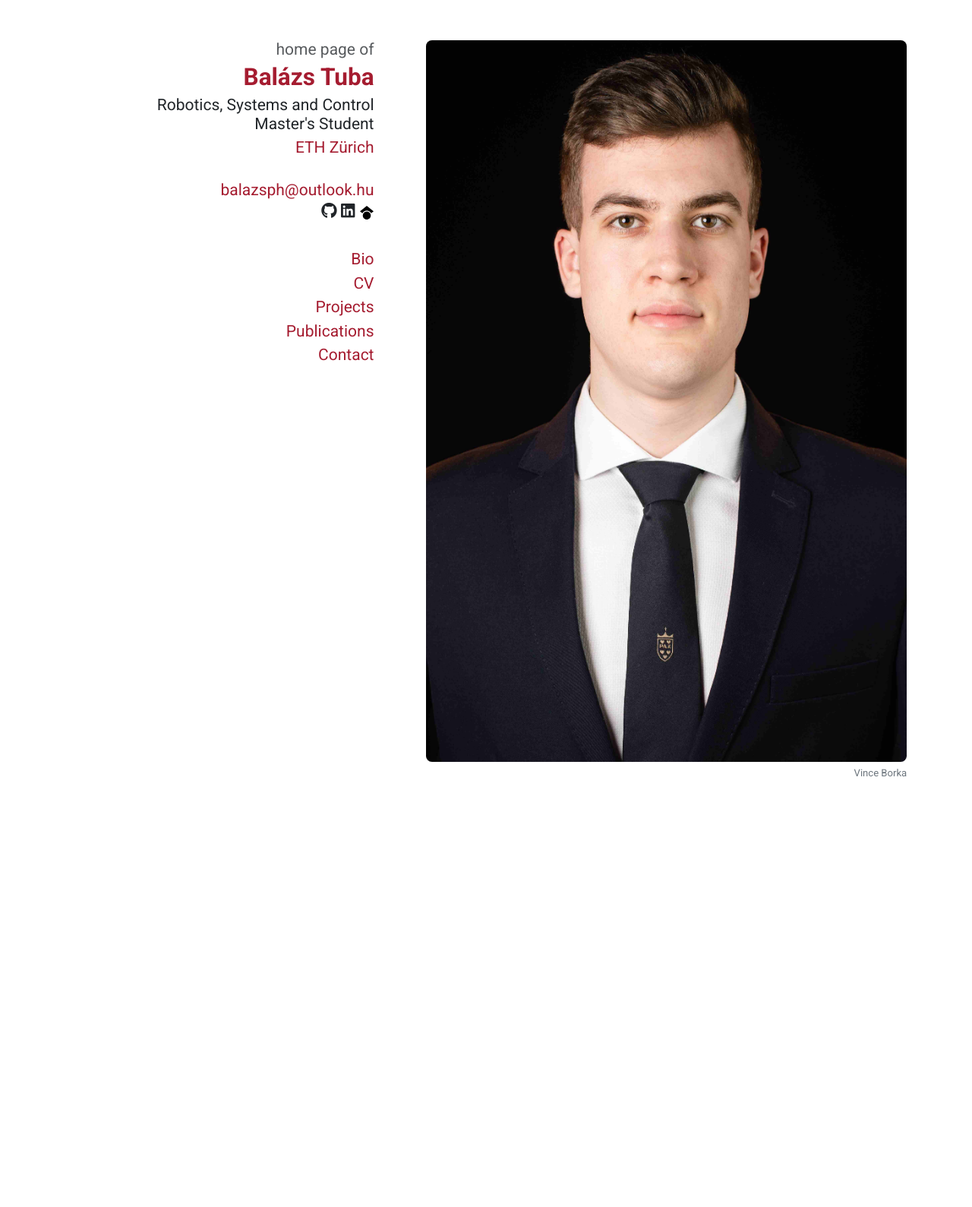
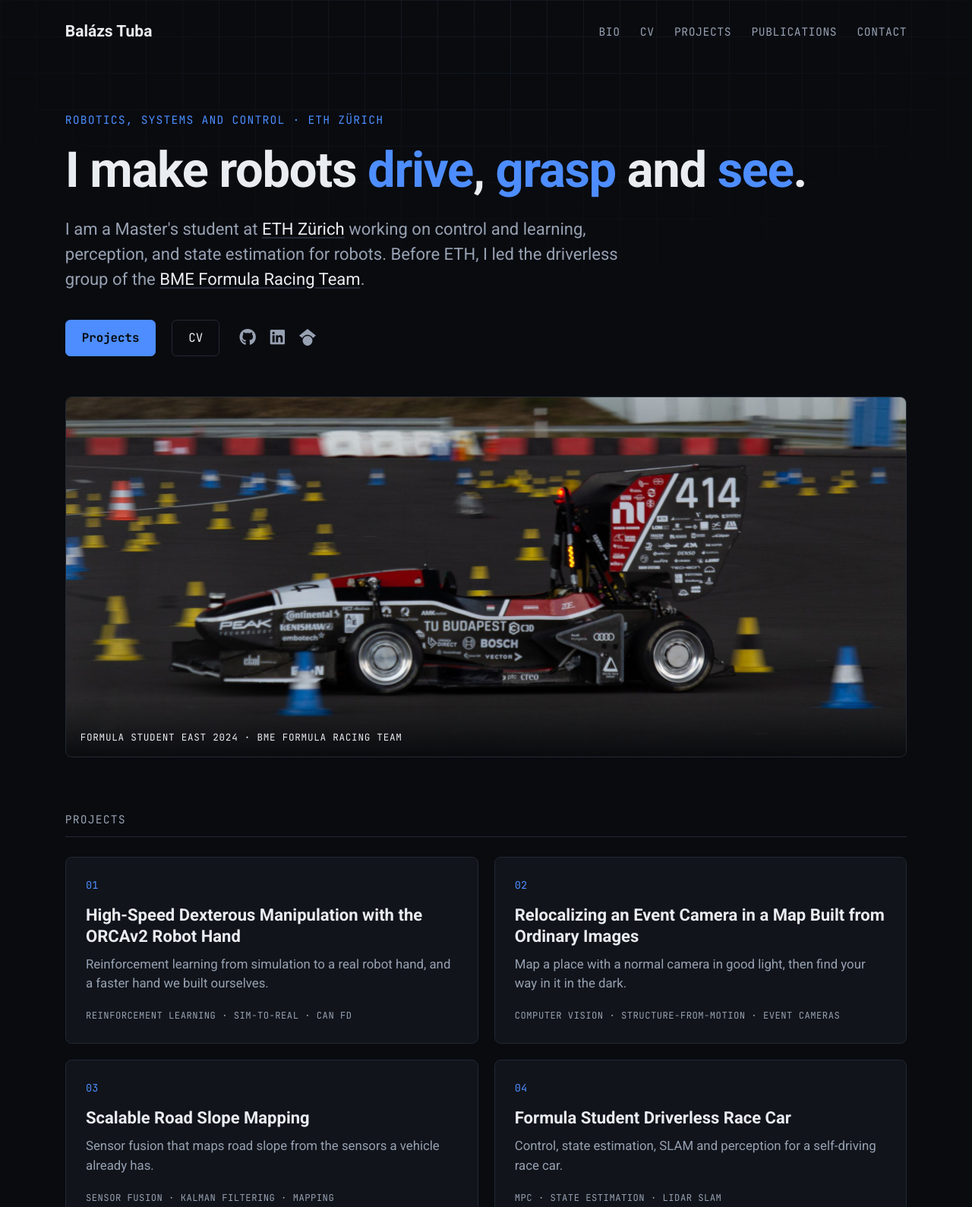
Before and after one commit to BalazsPh21/balazsph21.github.io, a plain HTML site: page index.html in a window 1280 px wide. Shown: the top 1589 px of the page at 76% size. Before the commit the page ends 1101 px from the top, so only its background shows below. Drawn offline with Linux system fonts and the light colour scheme.

Commit message:
Vibe coded the landing page

```diff
--- /dev/null
+++ b/assets/home.css
@@ -0,0 +1,319 @@
+:root {
+    --home-bg: #090b0f;
+    --home-panel: #11141a;
+    --home-line: #232936;
+    --home-text: #e9ecf1;
+    --home-muted: #97a1b2;
+    --home-accent: #4d8dff;
+    --home-mono: "JetBrains Mono", ui-monospace, SFMono-Regular, Menlo, Consolas, monospace;
+}
+
+body.home {
+    --bs-link-color: var(--home-accent);
+    --bs-link-hover-color: var(--home-accent);
+    background: var(--home-bg);
+    color: var(--home-text);
+    padding: 0;
+}
+
+/* Faint engineering grid that fades out down the page */
+body.home::before {
+    background-image:
+        linear-gradient(var(--home-line) 1px, transparent 1px),
+        linear-gradient(90deg, var(--home-line) 1px, transparent 1px);
+    background-size: 48px 48px;
+    content: "";
+    inset: 0;
+    -webkit-mask-image: radial-gradient(ellipse 90% 70% at 50% 0%, #000 0%, transparent 75%);
+    mask-image: radial-gradient(ellipse 90% 70% at 50% 0%, #000 0%, transparent 75%);
+    opacity: .5;
+    pointer-events: none;
+    position: fixed;
+    z-index: 0;
+}
+
+.home .container {
+    position: relative;
+    z-index: 1;
+}
+
+/* Top bar */
+.home-bar {
+    align-items: center;
+    display: flex;
+    flex-wrap: wrap;
+    gap: .5rem 1.5rem;
+    justify-content: space-between;
+    padding: 1.25rem 0;
+}
+
+.home-bar .brand {
+    color: var(--home-text);
+    font-weight: bold;
+}
+
+.home-bar nav {
+    display: flex;
+    flex-wrap: wrap;
+    gap: .25rem 1.25rem;
+}
+
+.home-bar nav a {
+    color: var(--home-muted);
+    font-family: var(--home-mono);
+    font-size: .7rem;
+    letter-spacing: .04em;
+    text-transform: uppercase;
+}
+
+.home-bar nav a:hover {
+    color: var(--home-text);
+    text-decoration: none;
+}
+
+/* Hero */
+.hero {
+    padding: 3rem 0 2.5rem;
+}
+
+.kicker {
+    color: var(--home-accent);
+    font-family: var(--home-mono);
+    font-size: .7rem;
+    letter-spacing: .08em;
+    margin-bottom: 1rem;
+    text-transform: uppercase;
+}
+
+.hero h1 {
+    font-size: clamp(1.9rem, 5.4vw, 3.1rem);
+    font-weight: bold;
+    letter-spacing: -.02em;
+    line-height: 1.05;
+    margin-bottom: 1.25rem;
+}
+
+.hero h1 em {
+    color: var(--home-accent);
+    font-style: normal;
+}
+
+.hero .lead {
+    color: var(--home-muted);
+    font-size: 1.05rem;
+    font-weight: 400;
+    max-width: 34em;
+}
+
+.hero .lead a {
+    color: var(--home-text);
+    text-decoration: underline;
+    text-decoration-color: var(--home-line);
+    text-underline-offset: 3px;
+}
+
+.hero-actions {
+    align-items: center;
+    display: flex;
+    flex-wrap: wrap;
+    gap: .75rem 1rem;
+    margin-top: 1.75rem;
+}
+
+.btn-home {
+    border: 1px solid var(--home-line);
+    border-radius: .3rem;
+    color: var(--home-text);
+    display: inline-block;
+    font-family: var(--home-mono);
+    font-size: .75rem;
+    padding: .55rem 1rem;
+}
+
+.btn-home:hover {
+    border-color: var(--home-accent);
+    color: var(--home-text);
+    text-decoration: none;
+}
+
+.btn-home.primary {
+    background: var(--home-accent);
+    border-color: var(--home-accent);
+    color: #05070a;
+    font-weight: bold;
+}
+
+.hero-icons {
+    display: flex;
+    gap: .9rem;
+    margin-left: .25rem;
+}
+
+.hero-icons a {
+    color: var(--home-muted);
+    font-size: 1.05rem;
+}
+
+.hero-icons a:hover {
+    color: var(--home-text);
+}
+
+.hero-icons svg {
+    fill: currentColor;
+    height: 1em;
+    vertical-align: -.125em;
+    width: 1em;
+}
+
+/* Photo banner */
+.banner {
+    aspect-ratio: 21 / 9;
+    border: 1px solid var(--home-line);
+    border-radius: .4rem;
+    margin: 0 0 3.5rem;
+    overflow: hidden;
+    position: relative;
+}
+
+.banner img {
+    display: block;
+    height: 100%;
+    object-fit: cover;
+    object-position: 50% 62%;
+    width: 100%;
+}
+
+.banner figcaption {
+    background: linear-gradient(transparent, rgba(5, 7, 10, .85));
+    bottom: 0;
+    color: var(--home-text);
+    font-family: var(--home-mono);
+    font-size: .6rem;
+    left: 0;
+    letter-spacing: .06em;
+    padding: 2rem .9rem .7rem;
+    position: absolute;
+    right: 0;
+    text-transform: uppercase;
+}
+
+/* Project cards */
+.section-label {
+    border-bottom: 1px solid var(--home-line);
+    color: var(--home-muted);
+    font-family: var(--home-mono);
+    font-size: .7rem;
+    letter-spacing: .08em;
+    margin-bottom: 1.25rem;
+    padding-bottom: .6rem;
+    text-transform: uppercase;
+}
+
+.cards {
+    display: grid;
+    gap: 1rem;
+    grid-template-columns: repeat(2, minmax(0, 1fr));
+    margin-bottom: 3.5rem;
+}
+
+.card-home {
+    background: var(--home-panel);
+    border: 1px solid var(--home-line);
+    border-radius: .4rem;
+    color: var(--home-text);
+    display: flex;
+    flex-direction: column;
+    padding: 1.25rem;
+    transition: border-color .15s, transform .15s;
+}
+
+.card-home:hover {
+    border-color: var(--home-accent);
+    color: var(--home-text);
+    text-decoration: none;
+    transform: translateY(-2px);
+}
+
+.card-home .num {
+    color: var(--home-accent);
+    font-family: var(--home-mono);
+    font-size: .65rem;
+    margin-bottom: .75rem;
+}
+
+.card-home h2 {
+    font-size: 1.05rem;
+    font-weight: bold;
+    line-height: 1.25;
+    margin-bottom: .5rem;
+}
+
+.card-home p {
+    color: var(--home-muted);
+    font-size: .8rem;
+    margin-bottom: 1rem;
+}
+
+.card-home .tags {
+    color: var(--home-muted);
+    font-family: var(--home-mono);
+    font-size: .58rem;
+    letter-spacing: .04em;
+    margin-top: auto;
+    text-transform: uppercase;
+}
+
+/* Optional thumbnail: <img class="thumb" ...> as the first child of a card */
+.card-home .thumb {
+    aspect-ratio: 16 / 9;
+    border-radius: .25rem;
+    margin-bottom: 1rem;
+    object-fit: cover;
+    width: 100%;
+}
+
+/* Footer */
+.home-foot {
+    border-top: 1px solid var(--home-line);
+    color: var(--home-muted);
+    display: flex;
+    flex-wrap: wrap;
+    font-family: var(--home-mono);
+    font-size: .65rem;
+    gap: .5rem 1.5rem;
+    justify-content: space-between;
+    padding: 1.25rem 0 2rem;
+}
+
+.home-foot a {
+    color: var(--home-muted);
+}
+
+.home-foot a:hover {
+    color: var(--home-text);
+}
+
+@media (max-width: 767.98px) {
+    .hero {
+        padding: 1.5rem 0 2rem;
+    }
+
+    .banner {
+        aspect-ratio: 16 / 10;
+        margin-bottom: 2.5rem;
+    }
+
+    .cards {
+        grid-template-columns: minmax(0, 1fr);
+    }
+}
+
+@media (prefers-reduced-motion: reduce) {
+    .card-home {
+        transition: none;
+    }
+
+    .card-home:hover {
+        transform: none;
+    }
+}
--- a/assets/styles.scss
+++ b/assets/styles.scss
@@ -6,8 +6,8 @@ $container-max-widths: (
   xl: 1140px
 );
 
-// Crimson
-$link-color: #a51c30;
+// Electric blue
+$link-color: #0b5cff;
 $link-hover-color: $link-color;
 
 @import "bootstrap/scss/bootstrap";
--- a/index.html
+++ b/index.html
@@ -8,17 +8,17 @@
         <meta name="viewport" content="initial-scale=1, width=device-width">
         <meta name="description" content="Balázs Tuba is an MSc student in Robotics, Systems and Control at ETH Zürich.">
         <meta property="og:description" content="Balázs Tuba is an MSc student in Robotics, Systems and Control at ETH Zürich.">
-        <meta property="og:image" content="/tuba.jpg">
+        <meta property="og:image" content="/assets/media/formula-student-car.jpg">
         <meta property="og:title" content="Balázs Tuba">
 
         <link href="/icon.png" rel="icon">
 
-        <!-- https://fonts.google.com/specimen/Roboto -->
-        <link href="https://fonts.googleapis.com/css?family=Roboto:400,400italic,700&display=swap" rel="stylesheet">
+        <!-- https://fonts.google.com/specimen/Roboto, https://fonts.google.com/specimen/JetBrains+Mono -->
+        <link href="https://fonts.googleapis.com/css?family=Roboto:400,400italic,700|JetBrains+Mono:400,700&display=swap" rel="stylesheet">
 
         <!-- https://getbootstrap.com/ -->
         <link href="/assets/styles.css" rel="stylesheet">
-        <script src="/assets/bootstrap.bundle.min.js"></script>
+        <link href="/assets/home.css" rel="stylesheet">
 
         <!-- https://fontawesome.com/icons -->
         <link crossorigin="anonymous" href="https://use.fontawesome.com/releases/v5.15.4/css/all.css" integrity="sha384-DyZ88mC6Up2uqS4h/KRgHuoeGwBcD4Ng9SiP4dIRy0EXTlnuz47vAwmeGwVChigm" rel="stylesheet">
@@ -27,67 +27,84 @@
 
     </head>
 
-    <body>
+    <body class="home">
 
         <div class="container">
 
-            <div class="row">
-                <aside class="col-md-5">
-                    <h2 class="mb-1">
-                        <a class="text-muted" href="/">home page</a>
-                        <span class="text-muted">of</span>
-                    </h2>
-                    <h1 class="mb-1"><a href="/">Balázs Tuba</a></h1>
-                    <h2 class="mb-1 ps-md-5">Robotics, Systems and Control Master's Student</h2>
-                    <h3 class="mb-4"><a href="https://ethz.ch/en.html">ETH Zürich</a></h3>
-                    <h3 class="mb-0"><a href="mailto:balazsph@outlook.hu">balazsph@outlook.hu</a></h3>
-                    <p class="mb-2">
-                        <a aria-label="GitHub" class="text-dark" href="https://github.com/BalazsPh21"><i class="fab fa-github"></i></a>
-                        <a aria-label="LinkedIn" class="text-dark" href="https://www.linkedin.com/in/balazstuba/"><i class="fab fa-linkedin"></i></a>
-                        <a aria-label="Google Scholar" class="text-dark" href="https://scholar.google.hu/citations?user=1i9Al_cAAAAJ&hl"><svg xmlns="http://www.w3.org/2000/svg" viewBox="0 0 512 512" style="width: 20px; height: 18px;"><!--!Font Awesome Free 6.7.2 by @fontawesome - https://fontawesome.com License - https://fontawesome.com/license/free Copyright 2025 Fonticons, Inc.--><path d="M390.9 298.5c0 0 0 .1 .1 .1c9.2 19.4 14.4 41.1 14.4 64C405.3 445.1 338.5 512 256 512s-149.3-66.9-149.3-149.3c0-22.9 5.2-44.6 14.4-64h0c1.7-3.6 3.6-7.2 5.6-10.7c4.4-7.6 9.4-14.7 15-21.3c27.4-32.6 68.5-53.3 114.4-53.3c33.6 0 64.6 11.1 89.6 29.9c9.1 6.9 17.4 14.7 24.8 23.5c5.6 6.6 10.6 13.8 15 21.3c2 3.4 3.8 7 5.5 10.5zm26.4-18.8c-30.1-58.4-91-98.4-161.3-98.4s-131.2 40-161.3 98.4L0 202.7 256 0 512 202.7l-94.7 77.1z"/></svg></a>
-                    </p>
-                    <nav class="d-block mb-4 p-0 navbar navbar-expand-md navbar-light">
-                        <button aria-controls="navbar" aria-expanded="false" aria-label="Toggle navigation" class="collapsed mt-3 navbar-toggler" data-bs-target="#navbar" data-bs-toggle="collapse" type="button">
-                            <i class="fas fa-bars"></i>
-                        </button>
-                        <div class="collapse navbar-collapse" id="navbar">
-                            <ul class="flex-column ms-md-auto mt-3 nav">
+            <header class="home-bar">
+                <a class="brand" href="/">Balázs Tuba</a>
+                <nav aria-label="Main">
+                    <a href="/bio/">Bio</a>
+                    <a href="/cv/">CV</a>
+                    <a href="/projects/">Projects</a>
+                    <a href="/publications/">Publications</a>
+                    <a href="/contact/">Contact</a>
+                </nav>
+            </header>
 
-                                <li class="nav-item">
-                                    <a class="d-inline-block nav-link p-0" href="/bio/">Bio</a>
-                                </li>
+            <main>
 
-                                <li class="nav-item">
-                                    <a class="d-inline-block nav-link p-0" href="/cv/">CV</a>
-                                </li>
+                <section class="hero">
+                    <p class="kicker">Robotics, Systems and Control &middot; ETH Zürich</p>
+                    <h1>I make robots <em>drive</em>, <em>grasp</em> and <em>see</em>.</h1>
+                    <p class="lead">I am a Master's student at <a href="https://ethz.ch/en.html">ETH Zürich</a> working on control and learning, perception, and state estimation for robots. Before ETH, I led the driverless group of the <a href="https://frtbme.hu/">BME Formula Racing Team</a>.</p>
+                    <div class="hero-actions">
+                        <a class="btn-home primary" href="/projects/">Projects</a>
+                        <a class="btn-home" href="/cv/">CV</a>
+                        <span class="hero-icons">
+                            <a aria-label="GitHub" href="https://github.com/BalazsPh21"><i class="fab fa-github"></i></a>
+                            <a aria-label="LinkedIn" href="https://www.linkedin.com/in/balazstuba/"><i class="fab fa-linkedin"></i></a>
+                            <a aria-label="Google Scholar" href="https://scholar.google.hu/citations?user=1i9Al_cAAAAJ&hl"><svg xmlns="http://www.w3.org/2000/svg" viewBox="0 0 512 512" aria-hidden="true"><!--!Font Awesome Free 6.7.2 by @fontawesome - https://fontawesome.com License - https://fontawesome.com/license/free Copyright 2025 Fonticons, Inc.--><path d="M390.9 298.5c0 0 0 .1 .1 .1c9.2 19.4 14.4 41.1 14.4 64C405.3 445.1 338.5 512 256 512s-149.3-66.9-149.3-149.3c0-22.9 5.2-44.6 14.4-64h0c1.7-3.6 3.6-7.2 5.6-10.7c4.4-7.6 9.4-14.7 15-21.3c27.4-32.6 68.5-53.3 114.4-53.3c33.6 0 64.6 11.1 89.6 29.9c9.1 6.9 17.4 14.7 24.8 23.5c5.6 6.6 10.6 13.8 15 21.3c2 3.4 3.8 7 5.5 10.5zm26.4-18.8c-30.1-58.4-91-98.4-161.3-98.4s-131.2 40-161.3 98.4L0 202.7 256 0 512 202.7l-94.7 77.1z"/></svg></a>
+                        </span>
+                    </div>
+                </section>
 
-                                <li class="nav-item">
-                                    <a class="d-inline-block nav-link p-0" href="/projects/">Projects</a>
-                                </li>
+                <!-- Banner: swap the image (or replace the <img> with a muted, looping <video>) when better media is ready -->
+                <figure class="banner">
+                    <img alt="The BME Formula Racing Team driverless race car driving between cones on a test track" src="/assets/media/formula-student-car.jpg">
+                    <figcaption>Formula Student East 2024 &middot; BME Formula Racing Team</figcaption>
+                </figure>
 
-                                <li class="nav-item">
-                                    <a class="d-inline-block nav-link p-0" href="/publications/">Publications</a>
-                                </li>
+                <h2 class="section-label">Projects</h2>
 
-                                <li class="nav-item">
-                                    <a class="d-inline-block nav-link p-0" href="/contact/">Contact</a>
-                                </li>
+                <div class="cards">
 
-                            </ul>
-                        </div>
-                    </nav>
-                </aside>
-                <main class="col-md-7">
+                <a class="card-home" href="/projects/#orca-hand">
+                    <div class="num">01</div>
+                    <h2>High-Speed Dexterous Manipulation with the ORCAv2 Robot Hand</h2>
+                    <p>Reinforcement learning from simulation to a real robot hand, and a faster hand we built ourselves.</p>
+                    <div class="tags">Reinforcement learning &middot; Sim-to-real &middot; CAN FD</div>
+                </a>
 
-                    <figure class="figure">
-                        <a href="/tuba.jpg"><img alt="Balázs Tuba" class="figure-img img-fluid rounded" src="/tuba.jpg"></a>
-                        <figcaption class="figure-caption text-end">
-                            Vince Borka
-                        </figcaption>
-                    </figure>
+                <a class="card-home" href="/projects/#event-relocalization">
+                    <div class="num">02</div>
+                    <h2>Relocalizing an Event Camera in a Map Built from Ordinary Images</h2>
+                    <p>Map a place with a normal camera in good light, then find your way in it in the dark.</p>
+                    <div class="tags">Computer vision &middot; Structure-from-Motion &middot; Event cameras</div>
+                </a>
 
-                </main>
-            </div>
+                <a class="card-home" href="/projects/#road-slope">
+                    <div class="num">03</div>
+                    <h2>Scalable Road Slope Mapping</h2>
+                    <p>Sensor fusion that maps road slope from the sensors a vehicle already has.</p>
+                    <div class="tags">Sensor fusion &middot; Kalman filtering &middot; Mapping</div>
+                </a>
+
+                <a class="card-home" href="/projects/#formula-student">
+                    <div class="num">04</div>
+                    <h2>Formula Student Driverless Race Car</h2>
+                    <p>Control, state estimation, SLAM and perception for a self-driving race car.</p>
+                    <div class="tags">MPC &middot; State estimation &middot; LiDAR SLAM</div>
+                </a>
+
+                </div>
+
+            </main>
+
+            <footer class="home-foot">
+                <span>Zürich, Switzerland</span>
+                <a href="mailto:balazsph@outlook.hu">balazsph@outlook.hu</a>
+            </footer>
 
         </div>
 
```
Also changed, not shown: bio/index.html (+1 -1 lines), contact/index.html (+1 -1 lines), cv/index.html (+1 -1 lines), projects/index.html (+17 -5 lines), publications/index.html (+1 -1 lines), assets/styles.css.
